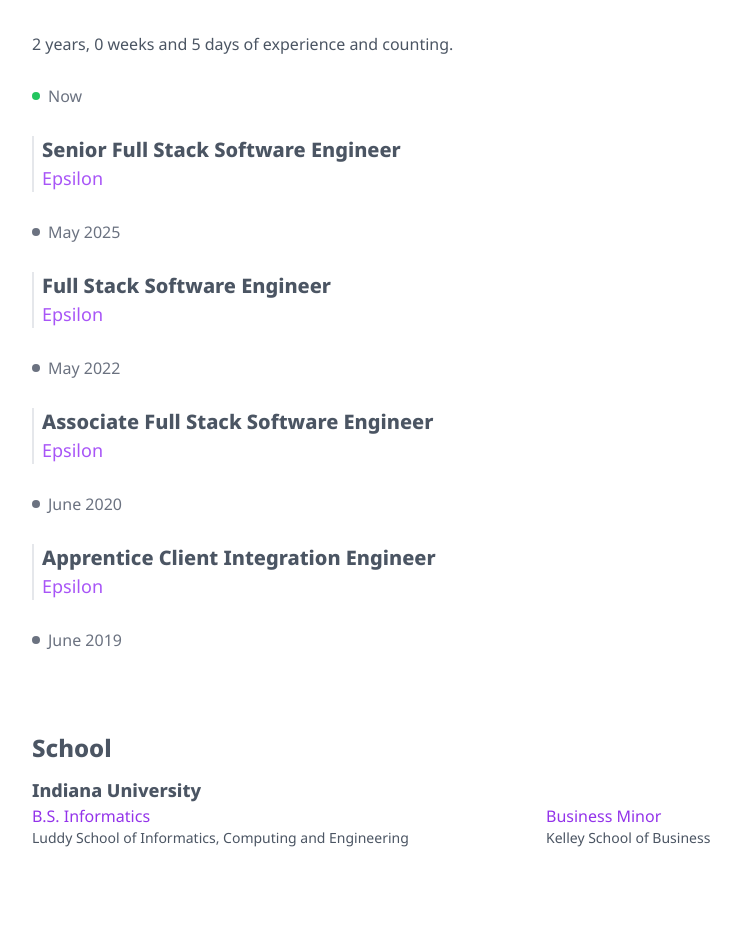
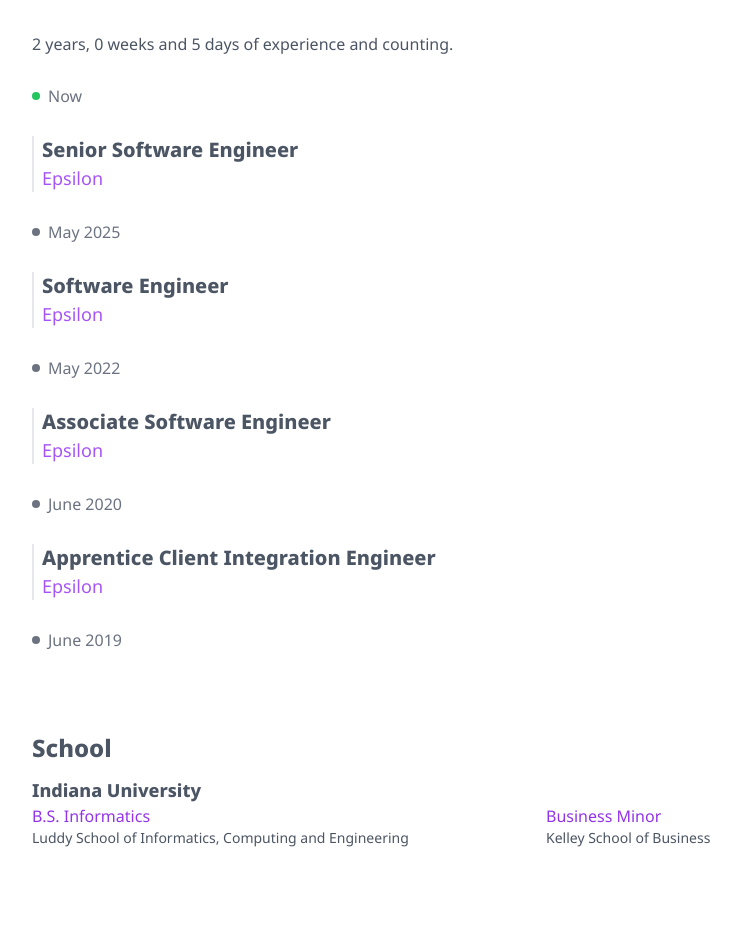
Before and after one commit to adavis26/adamdavis.me, a Next.js app: page / in a window 1280 px wide. Shown: the part 1002-1934 px from the top of the page, without its empty margins (96-837 px from the left). Built offline with nearby package versions, Linux system fonts and the light colour scheme.

Commit message:
chore: chop full stack from title

```diff
--- a/src/data/jobs.ts
+++ b/src/data/jobs.ts
@@ -10,14 +10,14 @@ export interface IJob {
 
 export const jobs: IJob[] = [
   {
-    title: "Senior Full Stack Software Engineer",
+    title: "Senior Software Engineer",
     company: "Epsilon",
     start: DateTime.fromFormat("May 2025", "MMMM yyyy"),
     end: null,
     details: []
   },
   {
-    title: "Full Stack Software Engineer",
+    title: "Software Engineer",
     company: "Epsilon",
     start: DateTime.fromFormat("May 2022", "MMMM yyyy"),
     end: DateTime.fromFormat("May 2025", "MMMM yyyy"),
@@ -30,7 +30,7 @@ export const jobs: IJob[] = [
     ]
   },
   {
-    title: "Associate Full Stack Software Engineer",
+    title: "Associate Software Engineer",
     company: "Epsilon",
     start: DateTime.fromFormat("June 2020", "MMMM yyyy"),
     end: DateTime.fromFormat("May 2022", "MMMM yyyy"),
```
